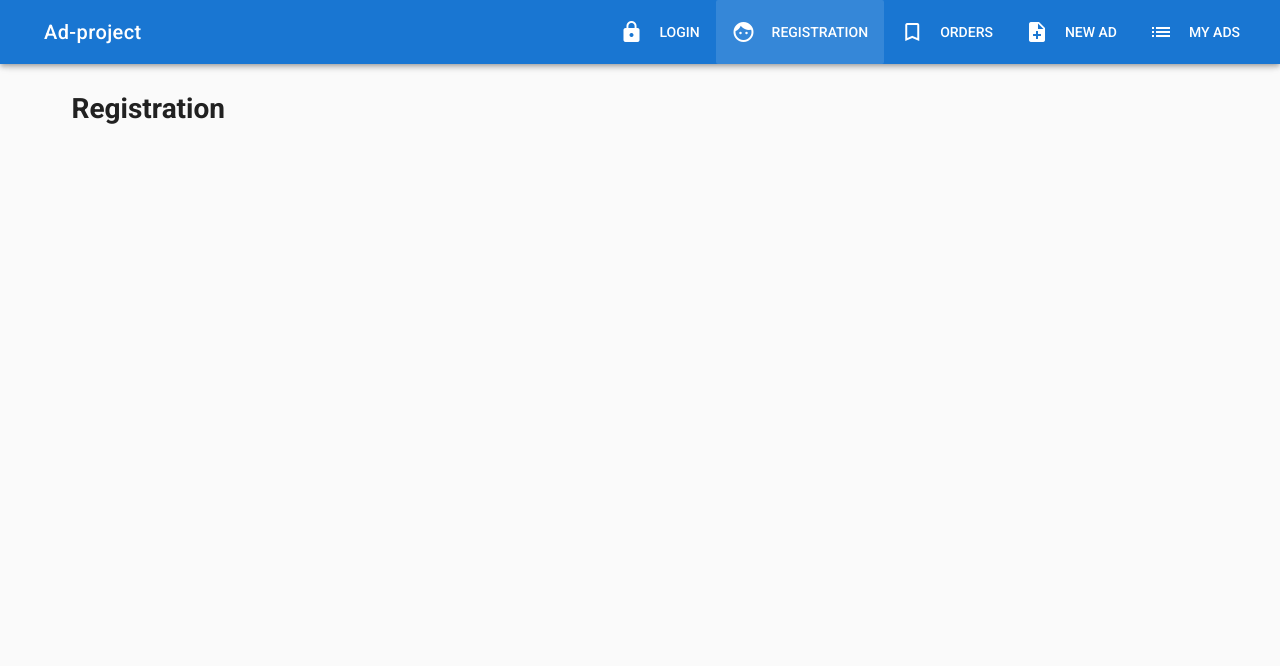
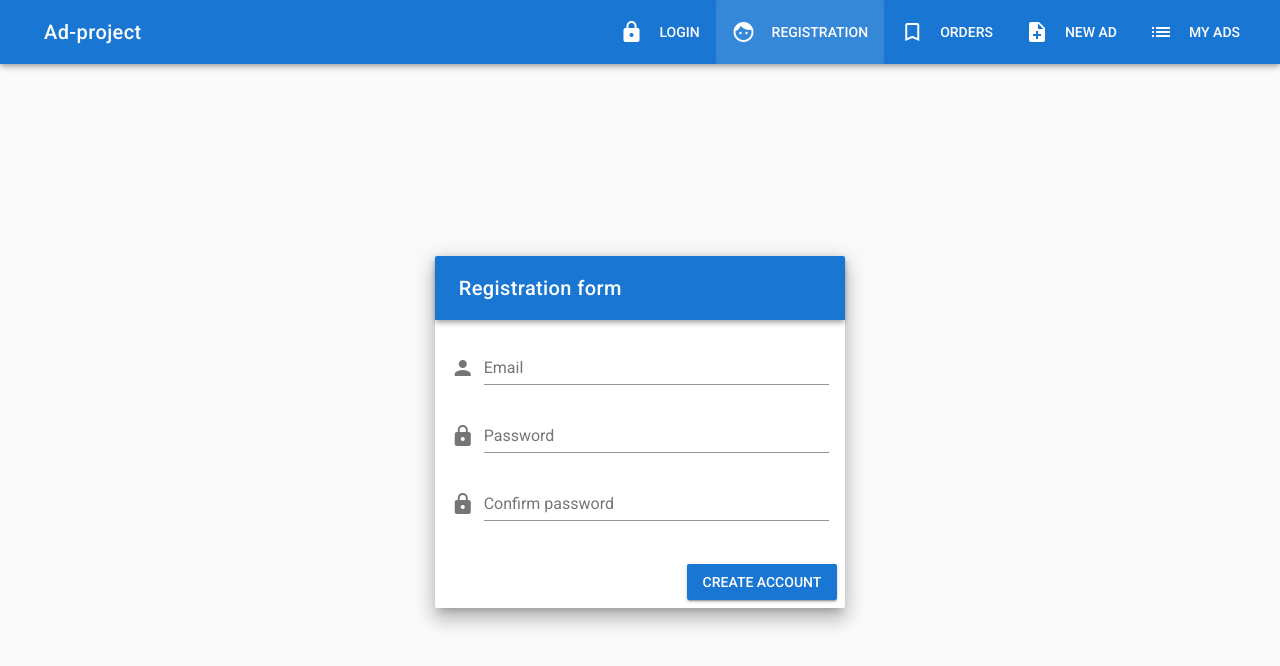
Before and after one commit to Tamtamlg/ad-project, a Vue app: page /registration in a window 1280 px wide. Shown: the top 666 px of the page. Built offline with nearby package versions, Linux system fonts and the light colour scheme.

Commit message:
login and registration

```diff
--- a/src/components/Auth/Login.vue
+++ b/src/components/Auth/Login.vue
@@ -1,8 +1,22 @@
 <template>
-  <v-container>
-    <v-layout row>
-      <v-flex xs12>
-        <h1>Login</h1>
+  <v-container fluid fill-height>
+    <v-layout align-center justify-center>
+      <v-flex xs12 sm8 md6 lg4>
+        <v-card class="elevation-12">
+          <v-toolbar dark color="primary">
+            <v-toolbar-title>Login form</v-toolbar-title>
+          </v-toolbar>
+          <v-card-text>
+            <v-form ref="form" v-model="valid" lazy-validation>
+              <v-text-field prepend-icon="person" name="email" label="Email" type="email" v-model="email" :rules="emailRules"></v-text-field>
+              <v-text-field prepend-icon="lock" name="password" label="Password" type="password" v-model="password" :rules="passwordRules"></v-text-field>
+            </v-form>
+          </v-card-text>
+          <v-card-actions>
+            <v-spacer></v-spacer>
+            <v-btn color="primary" @click="onSubmit" :disabled="!valid">Login</v-btn>
+          </v-card-actions>
+        </v-card>
       </v-flex>
     </v-layout>
   </v-container>
@@ -12,12 +26,32 @@
 export default {
   data () {
     return {
-
+      email: '',
+      password: '',
+      valid: false,
+      emailRules: [
+        v => !!v || 'E-mail is required',
+        v => /.+@.+/.test(v) || 'E-mail must be valid'
+      ],
+      passwordRules: [
+        v => !!v || 'Password is required',
+        v => (v && v.length >= 6) || 'Password must be equal or more than 6 characters'
+      ]
+    }
+  },
+  methods: {
+    onSubmit () {
+      if (this.$refs.form.validate()) {
+        const user = {
+          email: this.email,
+          password: this.password
+        }
+        console.log(user)
+      }
     }
   }
 }
 </script>
 
 <style>
-
 </style>
--- a/src/components/Auth/Registration.vue
+++ b/src/components/Auth/Registration.vue
@@ -1,8 +1,23 @@
 <template>
-  <v-container>
-    <v-layout row>
-      <v-flex xs12>
-        <h1>Registration</h1>
+  <v-container fluid fill-height>
+    <v-layout align-center justify-center>
+      <v-flex xs12 sm8 md6 lg4>
+        <v-card class="elevation-12">
+          <v-toolbar dark color="primary">
+            <v-toolbar-title>Registration form</v-toolbar-title>
+          </v-toolbar>
+          <v-card-text>
+            <v-form ref="form" v-model="valid" lazy-validation>
+              <v-text-field prepend-icon="person" name="email" label="Email" type="email" v-model="email" :rules="emailRules"></v-text-field>
+              <v-text-field prepend-icon="lock" name="password" label="Password" type="password" v-model="password" :rules="passwordRules"></v-text-field>
+              <v-text-field prepend-icon="lock" name="confirm-password" label="Confirm password" type="password" v-model="confirmPassword" :rules="confirmPasswordRules"></v-text-field>
+            </v-form>
+          </v-card-text>
+          <v-card-actions>
+            <v-spacer></v-spacer>
+            <v-btn color="primary" @click="onSubmit" :disabled="!valid">Create account</v-btn>
+          </v-card-actions>
+        </v-card>
       </v-flex>
     </v-layout>
   </v-container>
@@ -12,12 +27,37 @@
 export default {
   data () {
     return {
-
+      email: '',
+      password: '',
+      confirmPassword: '',
+      valid: false,
+      emailRules: [
+        v => !!v || 'E-mail is required',
+        v => /.+@.+/.test(v) || 'E-mail must be valid'
+      ],
+      passwordRules: [
+        v => !!v || 'Password is required',
+        v => (v && v.length >= 6) || 'Password must be equal or more than 6 characters'
+      ],
+      confirmPasswordRules: [
+        v => !!v || 'Password is required',
+        v => v === this.password || 'Password should match'
+      ]
+    }
+  },
+  methods: {
+    onSubmit () {
+      if (this.$refs.form.validate()) {
+        const user = {
+          email: this.email,
+          password: this.password
+        }
+        console.log(user)
+      }
     }
   }
 }
 </script>
 
 <style>
-
 </style>
```
